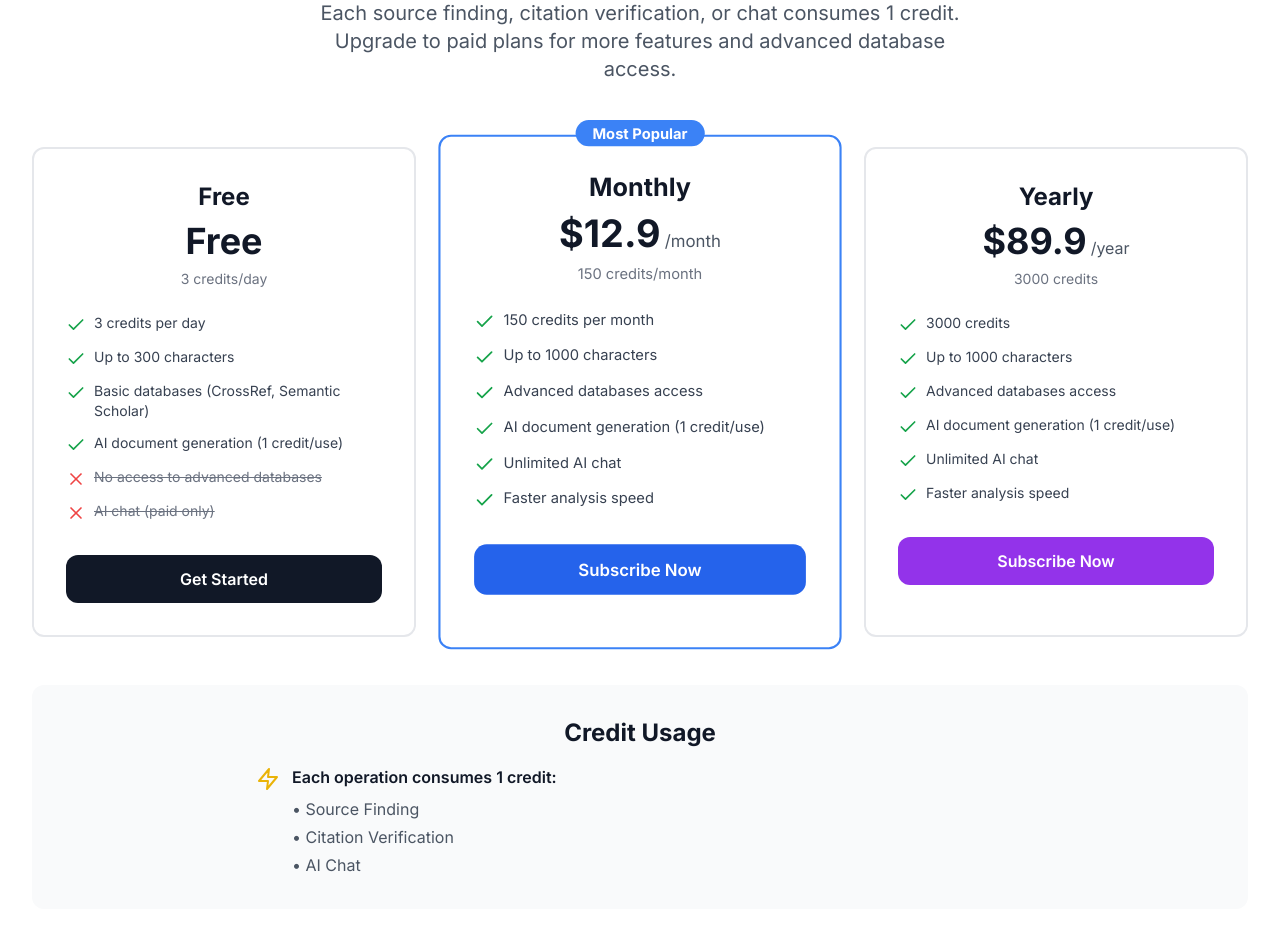
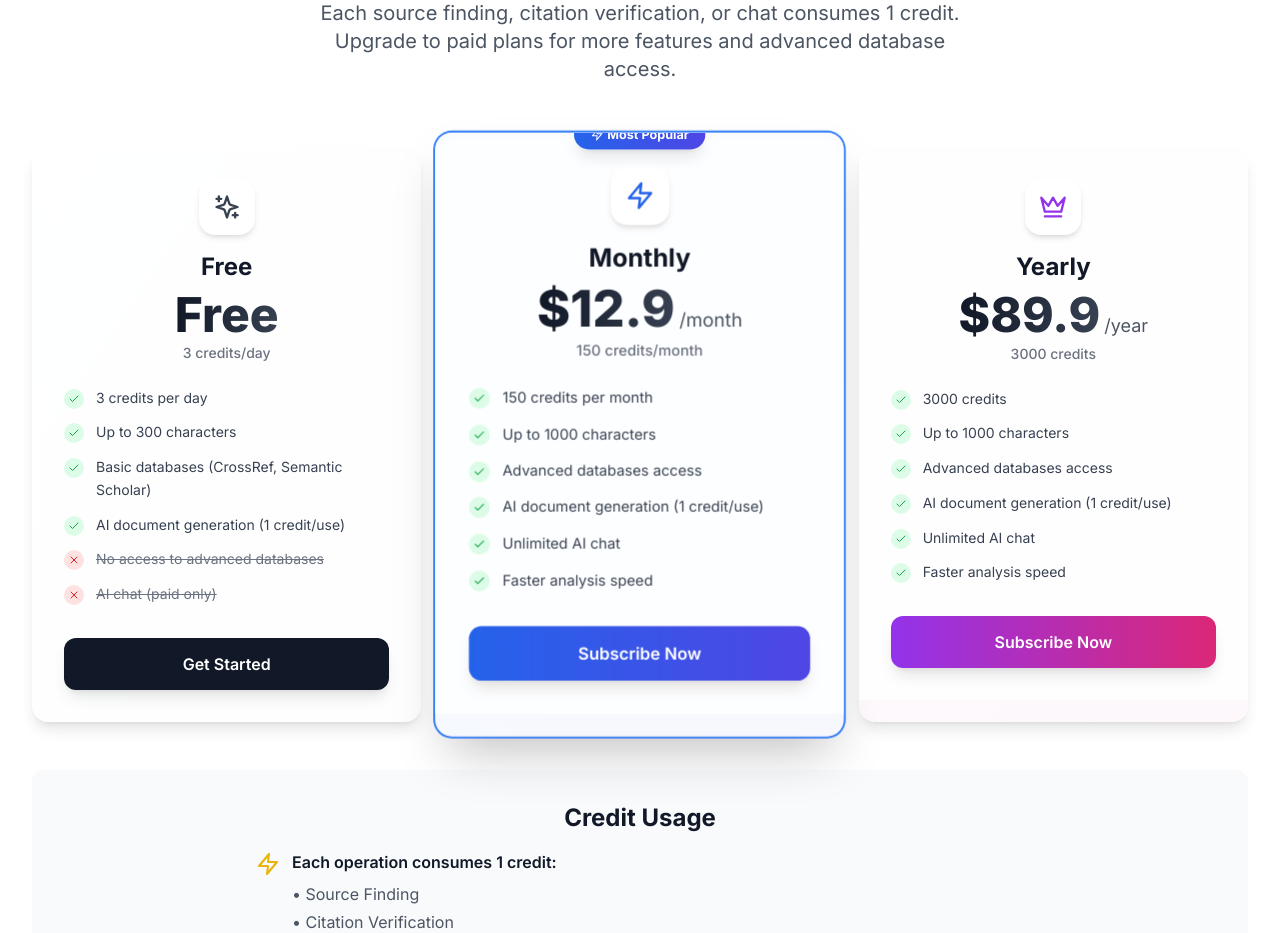
Before and after one commit to Mercury-nju/Citea, a Next.js app: page / in a window 1280 px wide. Shown: the part 4200-5133 px from the top of the page. Built offline with nearby package versions, Linux system fonts and the light colour scheme.

Commit message:
refactor: redesign pricing cards with modern UI and remove duplicate text

```diff
--- a/components/Pricing.tsx
+++ b/components/Pricing.tsx
@@ -1,7 +1,7 @@
 'use client'
 
 import { useState } from 'react'
-import { Check, X, Zap } from 'lucide-react'
+import { Check, X, Sparkles, Zap, Crown } from 'lucide-react'
 import { useLanguage } from '@/contexts/LanguageContext'
 
 export default function Pricing() {
@@ -15,6 +15,8 @@ export default function Pricing() {
       period: '',
       credits: t.pricing.freeCredits,
       wordLimit: '300',
+      icon: Sparkles,
+      gradient: 'from-gray-50 to-gray-100',
       features: [
         t.pricing.creditsPerDay,
         t.pricing.upTo300Chars,
@@ -26,7 +28,7 @@ export default function Pricing() {
         t.pricing.noChatFeature,
       ],
       buttonText: t.pricing.getStarted,
-      buttonStyle: 'bg-gray-900 hover:bg-gray-800',
+      buttonStyle: 'bg-gray-900 hover:bg-gray-800 shadow-lg',
       popular: false
     },
     {
@@ -36,6 +38,8 @@ export default function Pricing() {
       period: t.pricing.perMonth,
       credits: t.pricing.monthlyCredits,
       wordLimit: '1000',
+      icon: Zap,
+      gradient: 'from-blue-50 to-indigo-50',
       features: [
         t.pricing.creditsPerMonth,
         t.pricing.upTo1000Chars,
@@ -46,7 +50,7 @@ export default function Pricing() {
       ],
       limitations: [],
       buttonText: t.pricing.subscribeNow,
-      buttonStyle: 'bg-blue-600 hover:bg-blue-700',
+      buttonStyle: 'bg-gradient-to-r from-blue-600 to-indigo-600 hover:from-blue-700 hover:to-indigo-700 shadow-lg',
       popular: true
     },
     {
@@ -56,6 +60,8 @@ export default function Pricing() {
       period: t.pricing.perYear,
       credits: t.pricing.yearlyCredits,
       wordLimit: '1000',
+      icon: Crown,
+      gradient: 'from-purple-50 to-pink-50',
       features: [
         t.pricing.yearlyCredits,
         t.pricing.upTo1000Chars,
@@ -66,7 +72,7 @@ export default function Pricing() {
       ],
       limitations: [],
       buttonText: t.pricing.subscribeNow,
-      buttonStyle: 'bg-purple-600 hover:bg-purple-700',
+      buttonStyle: 'bg-gradient-to-r from-purple-600 to-pink-600 hover:from-purple-700 hover:to-pink-700 shadow-lg',
       popular: false
     },
   ]
@@ -85,57 +91,81 @@ export default function Pricing() {
         </div>
 
         {/* Pricing Cards */}
-        <div className="grid grid-cols-1 md:grid-cols-3 gap-8 mb-12">
-          {plans.map((plan) => (
+        <div className="grid grid-cols-1 md:grid-cols-3 gap-6 mb-12">
+          {plans.map((plan) => {
+            const IconComponent = plan.icon
+            return (
               <div
                 key={plan.id}
-              className={`relative bg-white rounded-xl border-2 p-8 transition-all ${
+                className={`relative rounded-2xl transition-all duration-300 overflow-hidden ${
                   plan.popular
-                  ? 'border-blue-500 scale-105'
-                  : 'border-gray-200 hover:border-gray-300'
+                    ? 'shadow-2xl scale-105 ring-2 ring-blue-500'
+                    : 'shadow-lg hover:shadow-xl hover:scale-102'
                 }`}
               >
+                {/* Background Gradient */}
+                <div className={`absolute inset-0 bg-gradient-to-br ${plan.gradient} opacity-50`} />
+
+                {/* Popular Badge */}
                 {plan.popular && (
-                <div className="absolute -top-4 left-1/2 -translate-x-1/2">
-                  <span className="bg-blue-500 text-white px-4 py-1 rounded-full text-sm font-bold">
+                  <div className="absolute -top-3 left-1/2 -translate-x-1/2 z-10">
+                    <div className="bg-gradient-to-r from-blue-600 to-indigo-600 text-white px-4 py-1.5 rounded-full text-xs font-bold shadow-lg flex items-center gap-1">
+                      <Zap size={12} />
                       {t.pricing.mostPopular}
-                  </span>
+                    </div>
                   </div>
                 )}
 
+                {/* Card Content */}
+                <div className="relative bg-white/80 backdrop-blur-sm p-8">
+                  {/* Header with Icon */}
                   <div className="text-center mb-6">
+                    <div className="inline-flex items-center justify-center w-14 h-14 bg-white rounded-2xl shadow-md mb-4">
+                      <IconComponent className={`w-7 h-7 ${
+                        plan.id === 'free' ? 'text-gray-700' :
+                        plan.id === 'monthly' ? 'text-blue-600' :
+                        'text-purple-600'
+                      }`} />
+                    </div>
                     <h3 className="text-2xl font-bold text-gray-900 mb-2">{plan.name}</h3>
-                <div className="flex items-baseline justify-center gap-1">
-                  <span className="text-4xl font-bold text-gray-900">{plan.price}</span>
+                    <div className="flex items-baseline justify-center gap-1 mb-1">
+                      <span className="text-5xl font-extrabold bg-gradient-to-r from-gray-900 to-gray-700 bg-clip-text text-transparent">
+                        {plan.price}
+                      </span>
                       {plan.period && (
-                    <span className="text-gray-600">{plan.period}</span>
+                        <span className="text-gray-600 text-lg">{plan.period}</span>
                       )}
                     </div>
-                <p className="text-sm text-gray-500 mt-2">{plan.credits}</p>
+                    <p className="text-sm font-medium text-gray-500">{plan.credits}</p>
                   </div>
 
+                  {/* Features List */}
                   <ul className="space-y-3 mb-8">
                     {plan.features.map((feature, idx) => (
-                  <li key={idx} className="flex items-start gap-2">
-                    <Check className="w-5 h-5 text-green-600 flex-shrink-0 mt-0.5" />
-                    <span className="text-gray-700 text-sm">{feature}</span>
+                      <li key={idx} className="flex items-start gap-3">
+                        <div className="flex-shrink-0 w-5 h-5 rounded-full bg-green-100 flex items-center justify-center mt-0.5">
+                          <Check className="w-3 h-3 text-green-600" />
+                        </div>
+                        <span className="text-gray-700 text-sm leading-relaxed">{feature}</span>
                       </li>
                     ))}
                     {plan.limitations.map((limitation, idx) => (
-                  <li key={idx} className="flex items-start gap-2">
-                    <X className="w-5 h-5 text-red-500 flex-shrink-0 mt-0.5" />
-                    <span className="text-gray-500 text-sm line-through">{limitation}</span>
+                      <li key={idx} className="flex items-start gap-3">
+                        <div className="flex-shrink-0 w-5 h-5 rounded-full bg-red-100 flex items-center justify-center mt-0.5">
+                          <X className="w-3 h-3 text-red-600" />
+                        </div>
+                        <span className="text-gray-500 text-sm line-through leading-relaxed">{limitation}</span>
                       </li>
                     ))}
                   </ul>
 
+                  {/* CTA Button */}
                   <button
-                className={`w-full ${plan.buttonStyle} text-white py-3 px-6 rounded-xl font-semibold transition-all`}
+                    className={`w-full ${plan.buttonStyle} text-white py-3.5 px-6 rounded-xl font-semibold transition-all transform hover:scale-105`}
                     onClick={() => {
                       if (plan.id === 'free') {
                         window.location.href = '/auth/signup'
                       } else {
-                    // 调用后端创建 Creem 结账并跳转（按产品ID区分月/年费）
                         const targetPlan = plan.id === 'yearly' ? 'yearly' : 'monthly'
                         window.location.href = `/api/creem/checkout?plan=${targetPlan}`
                       }
@@ -144,7 +174,9 @@ export default function Pricing() {
                     {plan.buttonText}
                   </button>
                 </div>
-          ))}
+              </div>
+            )
+          })}
         </div>
 
         {/* Credit Usage Info */}
```
Lines whose indentation alone changed are shown as unchanged.
